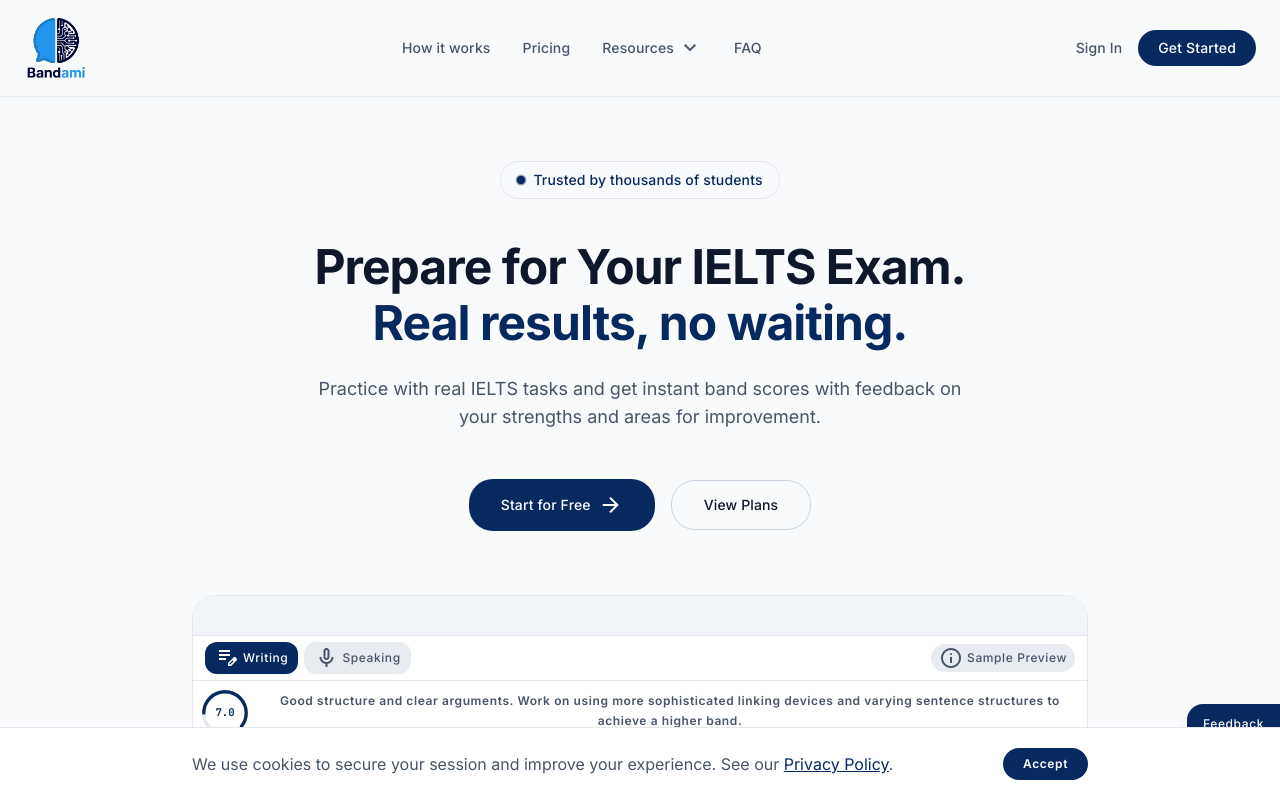
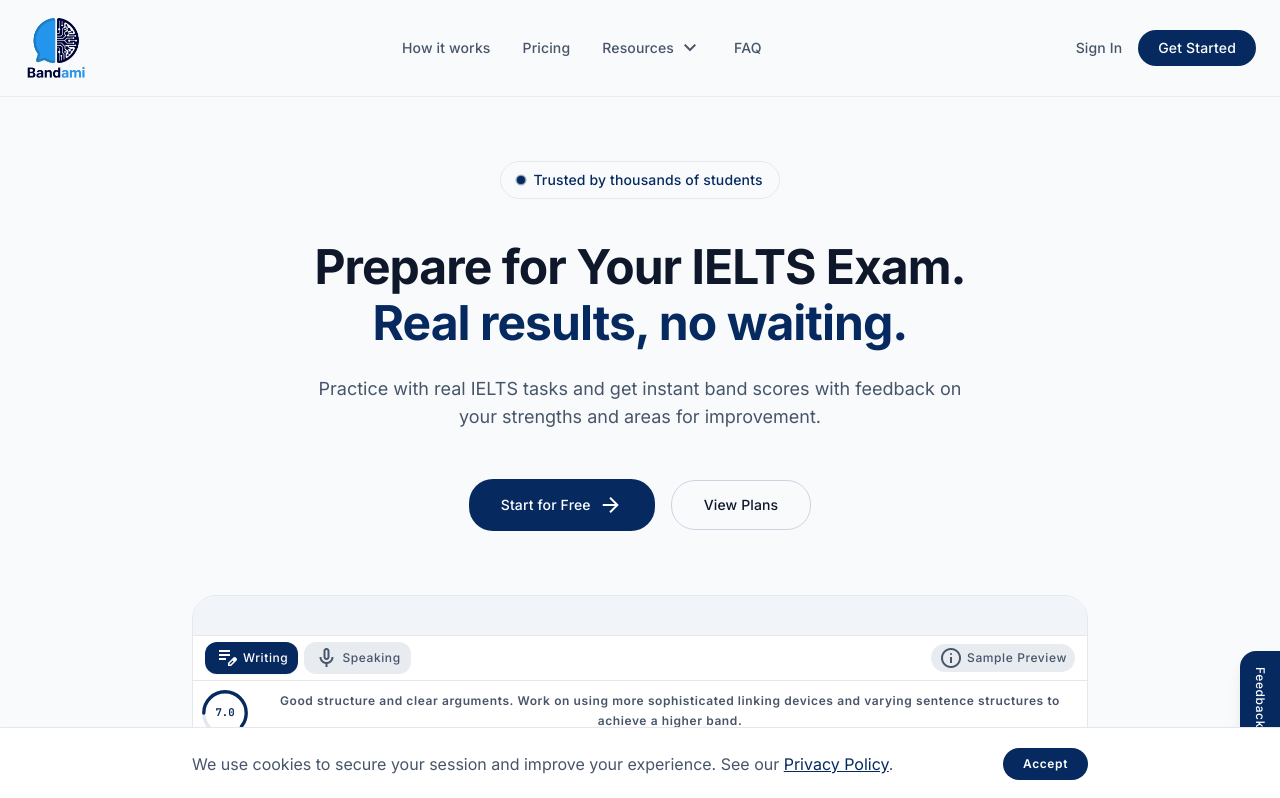
Before and after one commit to fjeldes/bandami-frontend, a Next.js app: page / in a window 1280 px wide. Shown: the top 798 px of the page. Built offline with nearby package versions, Linux system fonts and the light colour scheme; no server answers.

Commit message:
fix: stack arrow below vertical Feedback text
- Text uses vertical-rl writing mode for vertical display
- Arrow positioned below text in flex-col layout
- Arrow points right (chevron_right)
- Arrow has border-t separator from text

```diff
--- a/src/components/ui/FeedbackButton.tsx
+++ b/src/components/ui/FeedbackButton.tsx
@@ -22,7 +22,8 @@ export default function FeedbackButton() {
           <div className="flex flex-col items-center rounded-l-lg bg-primary text-on-primary shadow-lg overflow-hidden">
             <button
               onClick={() => setOpen(true)}
-              className="px-4 py-3 hover:bg-white/10 active:bg-white/20 transition-all duration-500 ease-out font-label-sm text-label-sm font-medium"
+              className="px-3 py-4 hover:bg-white/10 active:bg-white/20 transition-all duration-500 ease-out font-label-sm text-label-sm font-medium"
+              style={{ writingMode: "vertical-rl", textOrientation: "mixed" }}
               aria-label="Open feedback form"
             >
               Feedback
```
